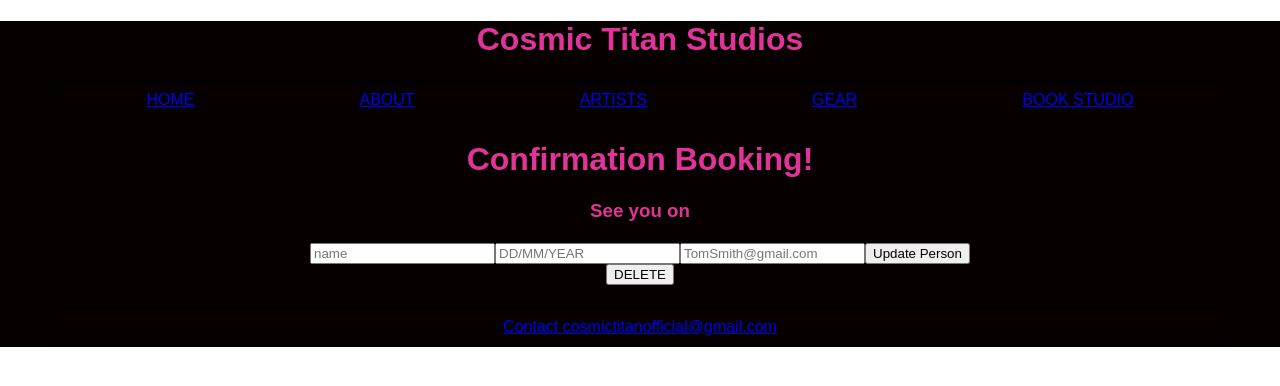
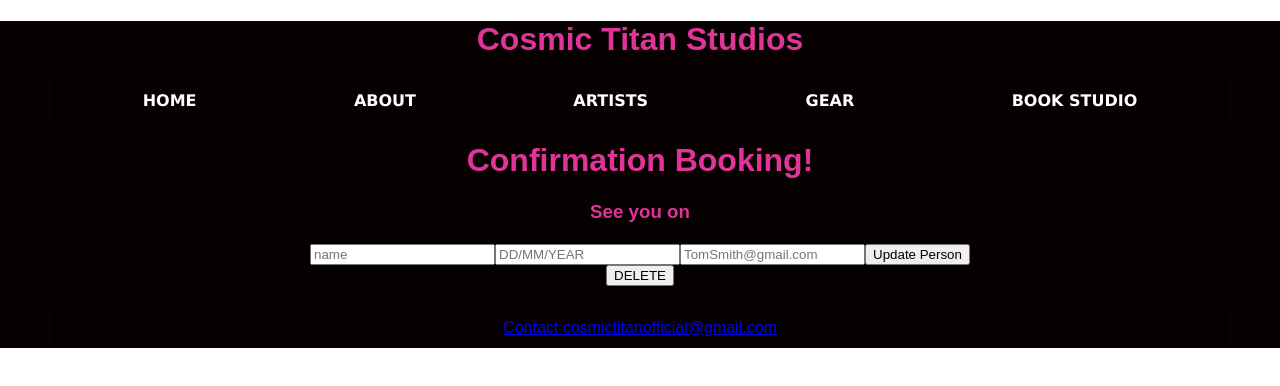
Before and after one commit to tmarra122333/Capstone_FrontEnd, a React (Create React App) app: page /book/1 in a window 1280 px wide. Shown: the top 386 px of the page. Built offline with nearby package versions, Linux system fonts and the light colour scheme; no server answers.

Commit message:
updated heroku

```diff
--- a/src/App.js
+++ b/src/App.js
@@ -15,7 +15,7 @@ import ShowBook from "./pages/ShowBook";
 
 function App() {
   // URL should have YOUR HEROKU URL for your backend, make sure you include the trailing slash
-  const URL = "http://localhost:4000/";
+  const URL = "https://capstonecosmic.herokuapp.com/";
 
   return (
     <div className="App">
--- a/src/components/NavBar.js
+++ b/src/components/NavBar.js
@@ -14,7 +14,7 @@ function Header(props) {
     return (
         <header>
             <h1>Cosmic Titan Studios</h1>
-            <nav style={navStyle}>
+            <nav className="nav" style={navStyle}>
                 <Link to="/">
                     <div>HOME</div>
                 </Link>
--- a/src/index.css
+++ b/src/index.css
@@ -11,3 +11,11 @@ code {
   font-family: source-code-pro, Menlo, Monaco, Consolas, 'Courier New',
     monospace;
 }
+
+.nav a{
+  text-decoration: none;
+  color: white;
+  font-family:Verdana, Geneva, Tahoma, sans-serif;
+  font-weight:bolder;
+  /* border: solid #e03499 5px; */
+}
```
Also changed, not shown: 1 other file (tests, documents, lock files or other folders).
